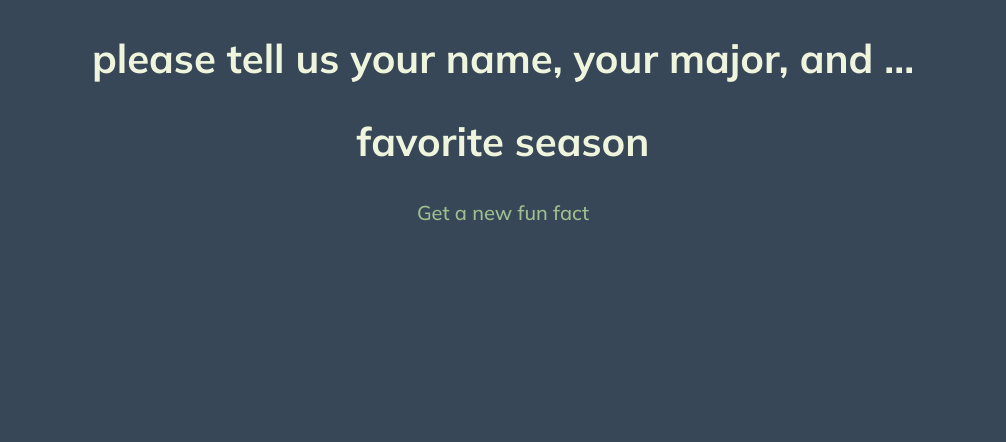
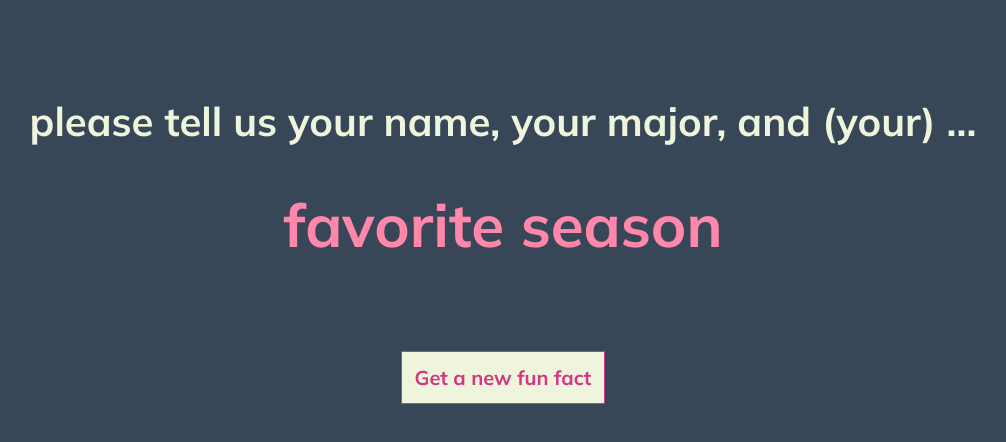
Before and after one commit to phys104L/phys104L.github.io, a plain HTML site: page index.html in a window 1280 px wide. Shown: the whole page, without its empty margins (137-1143 px from the left). Drawn offline with Linux system fonts and the light colour scheme.

Commit message:
aesthetics
Playing with color!

```diff
--- a/index.html
+++ b/index.html
@@ -7,8 +7,8 @@
 <script src="sciSoc.js"></script>
 </head>
 <body onload="main()">
-<h2>Please tell us your name, your major, and ... </h2>
-<h2 id="topic"></h2>
-<p><a class="reload" onclick="main()">Get a new fun fact</a></p>
+<h2 style='padding-top:5%;'>Please tell us your name, your major, and (your) ... </h2>
+<h1 id="topic"></h1>
+<p><a class="reload" id="button" onclick="main()">Get a new fun fact</a></p>
 </body>
 </html>
--- a/sciSoc.css
+++ b/sciSoc.css
@@ -6,7 +6,7 @@ purple: d2bbc5*/
 
 :root {
   --maincolor: #EEF5DC;
-  --accentone: #0c0c0c;
+  --accentone: #ff88aa;
   --accenttwo: #EEF5DC;
   --accentlink: #9EC08F;
   --bgcolor: #374758;
@@ -51,9 +51,10 @@ blockquote{ font-size:0.9em;
 h1{	font-family: 'Mulish', sans-serif;
 	text-transform: lowercase;
 	font-weight: 700;
-	font-size: 6em;
+	font-size: 3em;
 	text-align: center;
-	color: var(--accenttwo);
+	color: var(--accentone);
+	padding-bottom:5%;
 	}
 
 h2{	font-family: 'Mulish', sans-serif;
@@ -108,6 +109,9 @@ a.reload{
 	color: var(--accentlink);
 	font-weight: 500;
 	text-decoration: none;
+	/*background: var(--accenttwo);
+	border:1px solid #000000;
+	padding:3px;*/
 	}
 a.reload:hover{
 	color: var(--maincolor);
@@ -258,12 +262,13 @@ img {
 	margin-left:-3%;
 }
 #button{
-	border: 1px solid #d33682;
+        border: 1px solid #d33682;
+        background:var(--maincolor);
 	text-align:center;
-	color: #859900;
+	color: #d33682;
 	font-family: 'Mulish', sans-serif;
 	font-weight: 700;
-	padding:2%;
-	margin-top:1em;
+	padding:1%;
 	width:25%;
+	cursor:pointer;
 }
```
